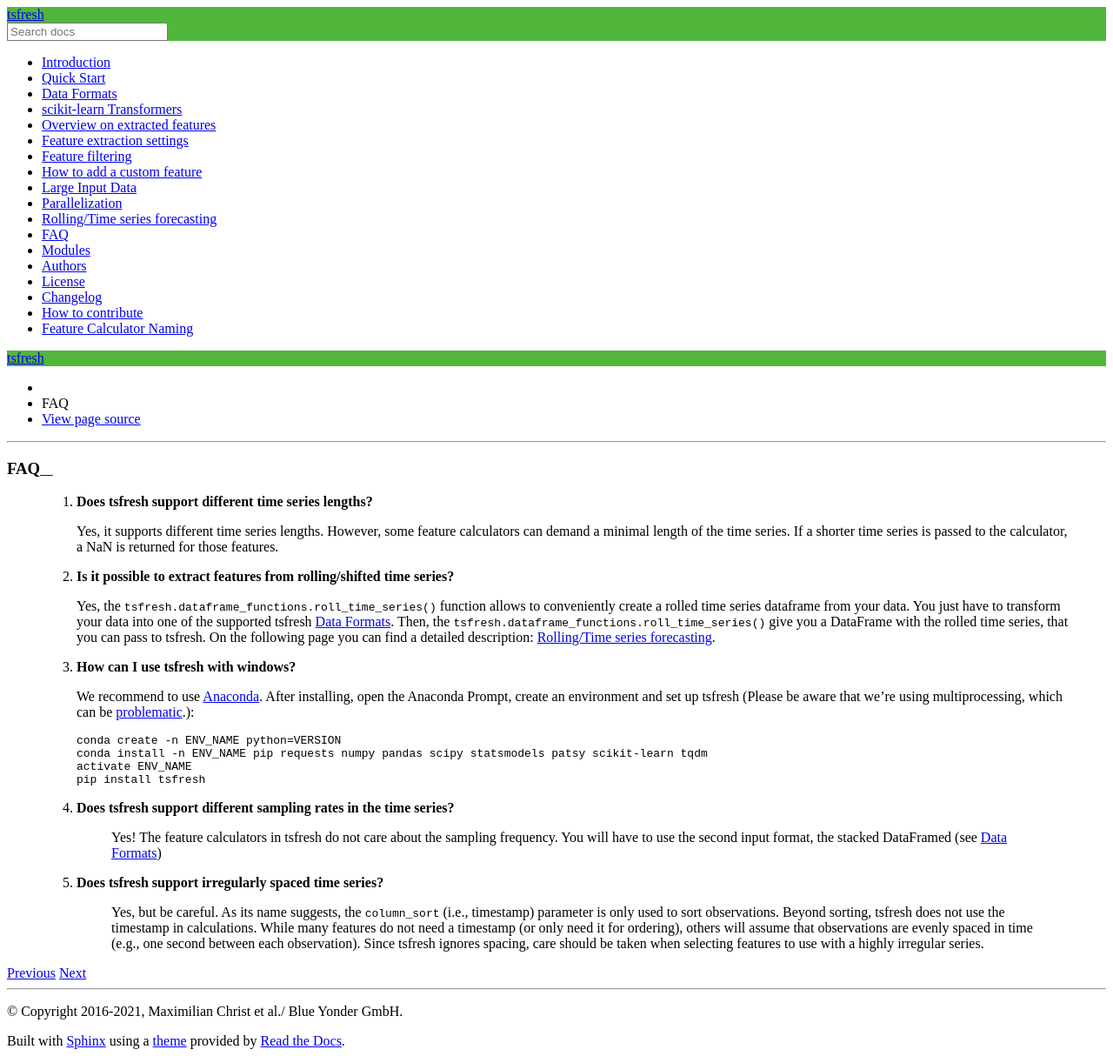
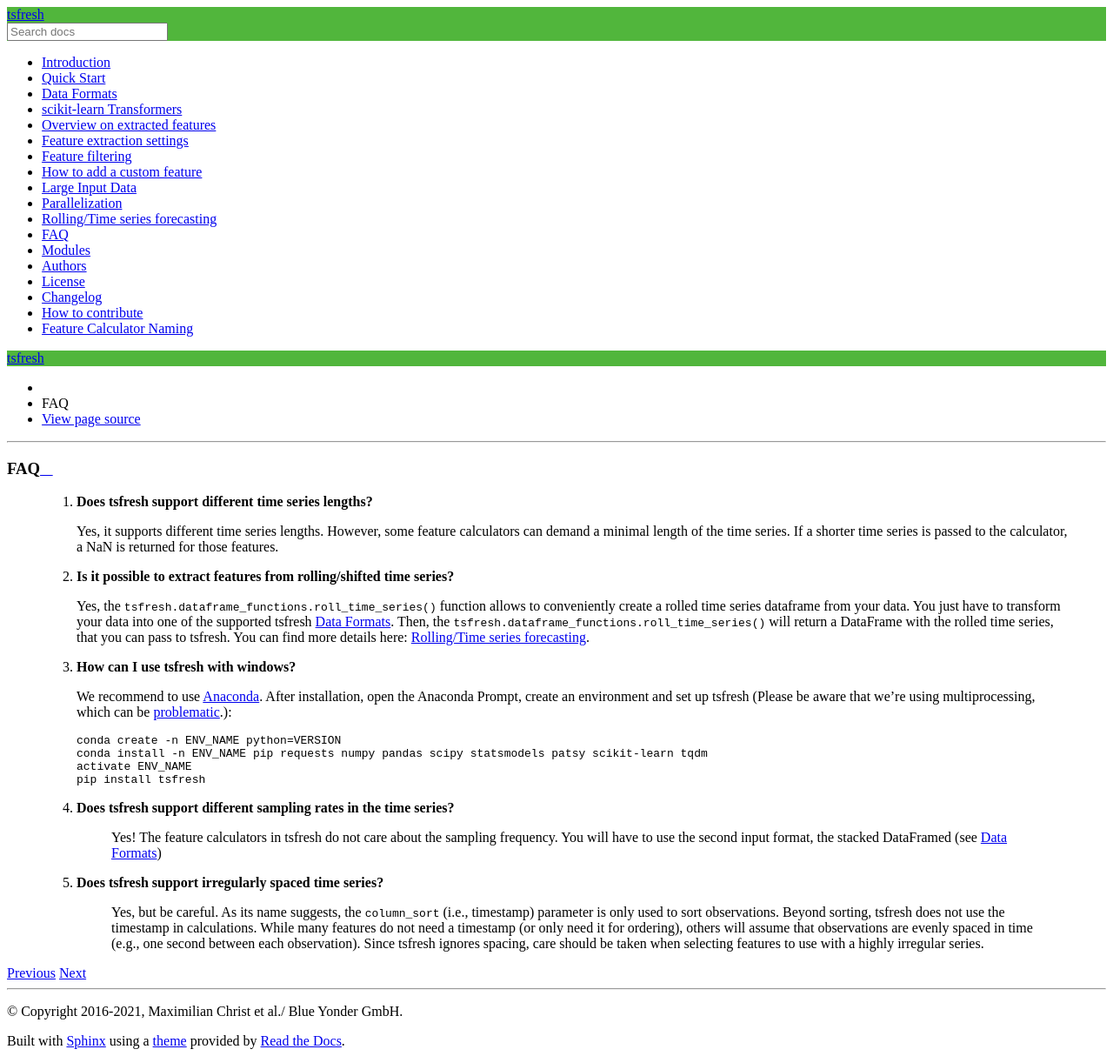
Before and after one commit to blue-yonder/tsfresh, a Sphinx documentation site: the page built from docs/text/faq.rst, in a window 1280 px wide. Shown: the whole page at 87% size. Built offline with Sphinx 7.4.7 and the Read the Docs theme 2.0.0, drawn with Linux system fonts in a browser that asks for light colours; formulas are drawn with MathJax 3; the version number could not be read and is left out.

Commit message:
changes wording in faq

```diff
--- a/docs/text/faq.rst
+++ b/docs/text/faq.rst
@@ -15,14 +15,14 @@ FAQ
        Yes, the :func:`tsfresh.dataframe_functions.roll_time_series` function allows to conveniently create a rolled
        time series dataframe from your data. You just have to transform your data into one of the supported tsfresh
        :ref:`data-formats-label`.
-       Then, the :func:`tsfresh.dataframe_functions.roll_time_series` give you a DataFrame with the rolled time series,
+       Then, the :func:`tsfresh.dataframe_functions.roll_time_series` will return a DataFrame with the rolled time series,
        that you can pass to tsfresh.
-       On the following page you can find a detailed description: :ref:`forecasting-label`.
+       You can find more details here: :ref:`forecasting-label`.
 
 
     3. **How can I use tsfresh with windows?**
 
-       We recommend to use `Anaconda <https://www.continuum.io/downloads#windows>`_. After installing, open the
+       We recommend to use `Anaconda <https://www.continuum.io/downloads#windows>`_. After installation, open the
        Anaconda Prompt, create an environment and set up tsfresh
        (Please be aware that we're using multiprocessing, which can be `problematic <http://stackoverflow.com/questions/18204782/runtimeerror-on-windows-trying-python-multiprocessing>`_.):
 
```
